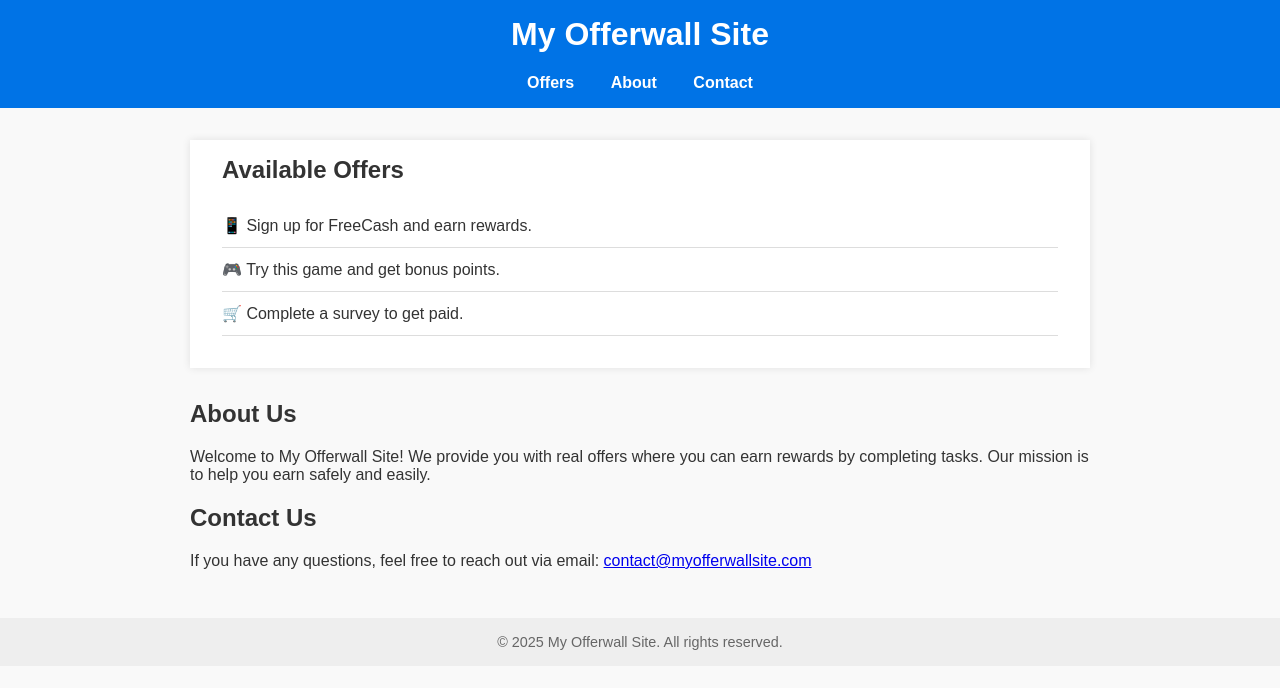
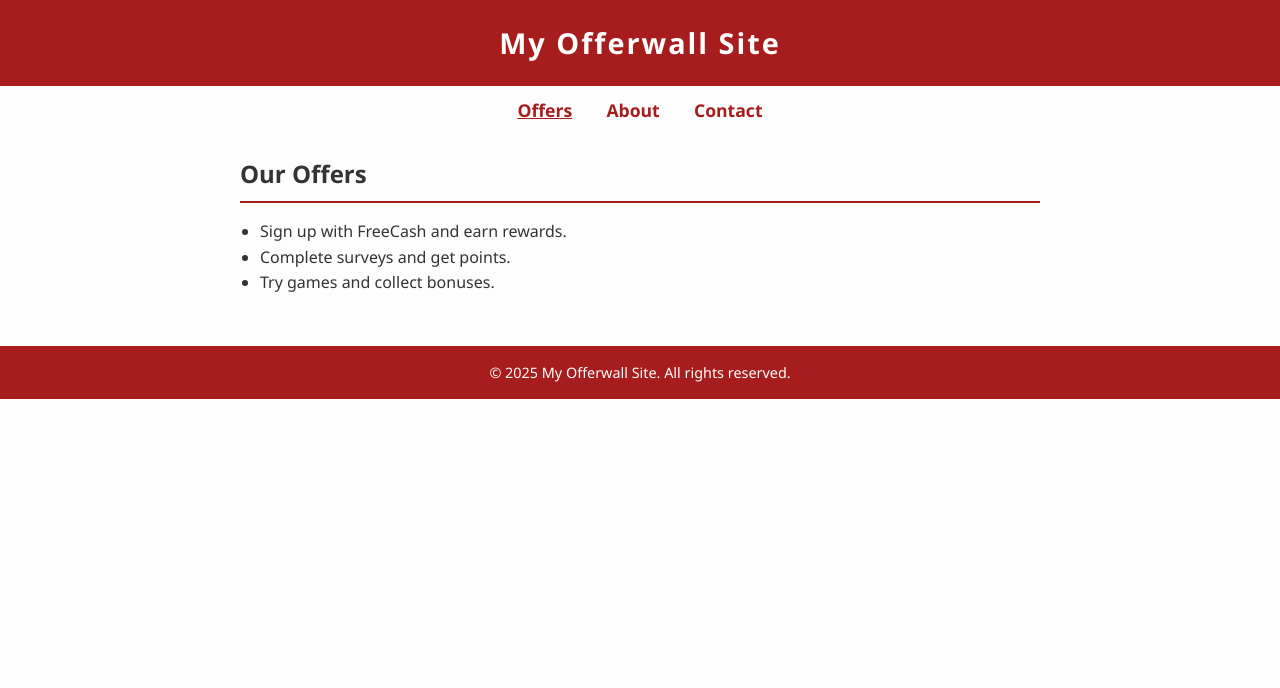
Before and after one commit to AMBNR/Offerwall, a plain HTML site: page index.html in a window 1280 px wide. Drawn offline with Linux system fonts and the light colour scheme.

Commit message:
Update index.html

```diff
--- a/index.html
+++ b/index.html
@@ -3,69 +3,72 @@
 <head>
   <meta charset="UTF-8" />
   <meta name="viewport" content="width=device-width, initial-scale=1" />
-  <title>My Offerwall Site</title>
+  <title>Offers - My Offerwall Site</title>
   <style>
     body {
-      font-family: Arial, sans-serif;
+      font-family: 'Segoe UI', Tahoma, Geneva, Verdana, sans-serif;
       margin: 0; padding: 0;
-      background: #f9f9f9;
+      background: #fdfdfd;
       color: #333;
+      line-height: 1.6;
     }
     header {
-      background: #0073e6;
+      background: #a71d1d;
       color: white;
-      padding: 1rem 2rem;
+      padding: 20px 15px;
       text-align: center;
+      font-size: 1.8rem;
+      font-weight: bold;
+      letter-spacing: 2px;
+    }
+    nav {
+      text-align: center;
+      margin-top: 10px;
     }
     nav a {
-      color: white;
-      margin: 0 1rem;
+      color: #a71d1d;
+      margin: 0 15px;
       text-decoration: none;
       font-weight: bold;
+      font-size: 1.1rem;
     }
     nav a:hover {
       text-decoration: underline;
     }
+    nav a.active {
+      text-decoration: underline;
+    }
     main {
-      max-width: 900px;
-      margin: 2rem auto;
-      padding: 0 1rem;
+      max-width: 800px;
+      margin: 30px auto;
+      padding: 0 15px;
     }
-    h1 {
-      margin-top: 0;
+    section {
+      margin-bottom: 40px;
     }
-    section.offers {
-      background: white;
-      padding: 1rem 2rem;
-      box-shadow: 0 0 8px rgba(0,0,0,0.1);
-      margin-bottom: 2rem;
+    h2 {
+      border-bottom: 2px solid #a71d1d;
+      padding-bottom: 8px;
+      margin-bottom: 15px;
     }
-    section.offers h2 {
-      margin-top: 0;
-    }
-    ul.offer-list {
-      list-style: none;
-      padding: 0;
-    }
-    ul.offer-list li {
-      padding: 0.75rem 0;
-      border-bottom: 1px solid #ddd;
+    ul {
+      padding-left: 20px;
     }
     footer {
+      background: #a71d1d;
+      color: white;
       text-align: center;
-      padding: 1rem;
+      padding: 15px 10px;
       font-size: 0.9rem;
-      color: #666;
-      background: #eee;
-      margin-top: 3rem;
+      margin-top: 50px;
     }
     @media (max-width: 600px) {
-      main {
-        margin: 1rem;
-      }
       nav a {
         display: block;
-        margin: 0.5rem 0;
+        margin: 8px 0;
+      }
+      main {
+        margin: 20px 10px;
       }
     }
   </style>
@@ -73,35 +76,24 @@
 <body>
 
 <header>
-  <h1>My Offerwall Site</h1>
-  <nav>
-    <a href="#offers">Offers</a>
-    <a href="#about">About</a>
-    <a href="#contact">Contact</a>
-  </nav>
+  My Offerwall Site
 </header>
 
+<nav>
+  <a href="index.html" class="active">Offers</a>
+  <a href="about.html">About</a>
+  <a href="contact.html">Contact</a>
+</nav>
+
 <main>
-
-  <section id="offers" class="offers">
-    <h2>Available Offers</h2>
-    <ul class="offer-list">
-      <li>📱 Sign up for FreeCash and earn rewards.</li>
-      <li>🎮 Try this game and get bonus points.</li>
-      <li>🛒 Complete a survey to get paid.</li>
+  <section id="offers">
+    <h2>Our Offers</h2>
+    <ul>
+      <li>Sign up with FreeCash and earn rewards.</li>
+      <li>Complete surveys and get points.</li>
+      <li>Try games and collect bonuses.</li>
     </ul>
   </section>
-
-  <section id="about">
-    <h2>About Us</h2>
-    <p>Welcome to My Offerwall Site! We provide you with real offers where you can earn rewards by completing tasks. Our mission is to help you earn safely and easily.</p>
-  </section>
-
-  <section id="contact">
-    <h2>Contact Us</h2>
-    <p>If you have any questions, feel free to reach out via email: <a href="mailto:contact@myofferwallsite.com">contact@myofferwallsite.com</a></p>
-  </section>
-
 </main>
 
 <footer>
```
